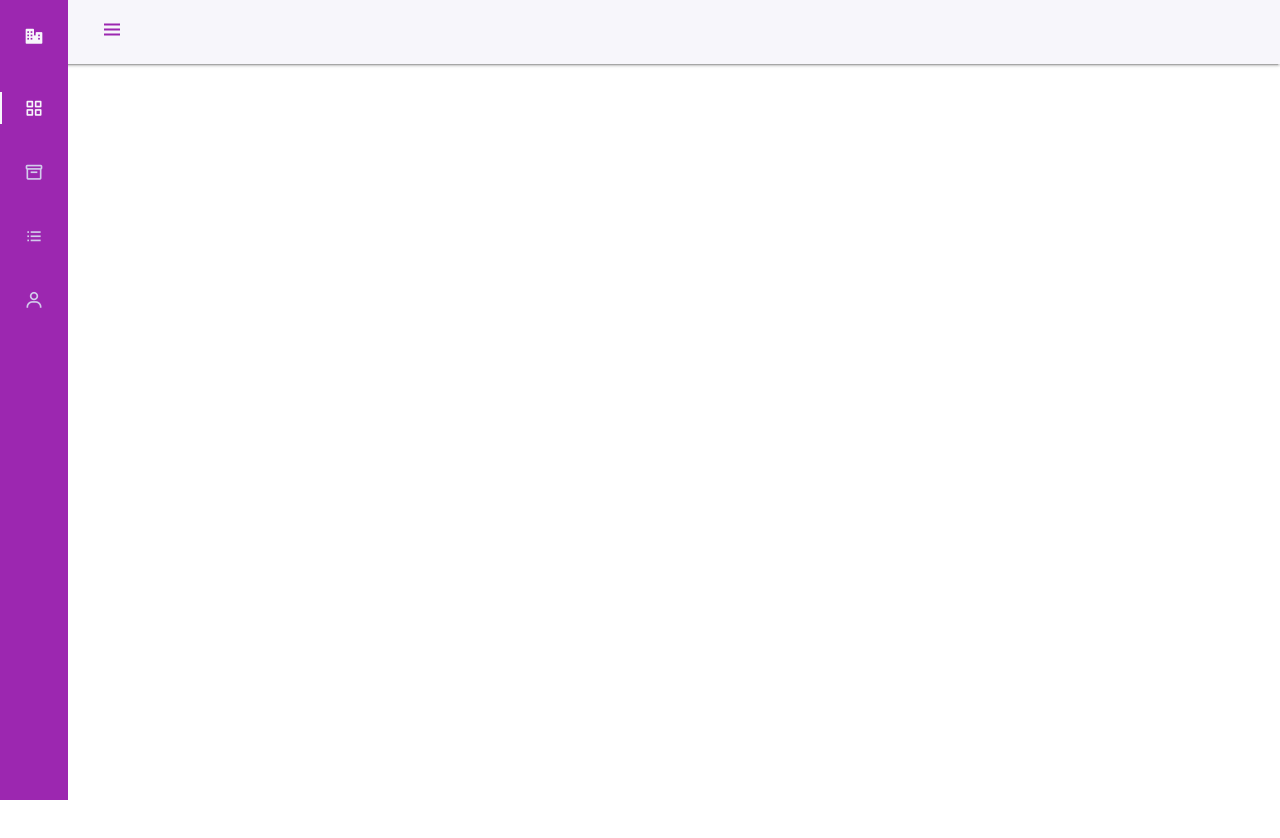
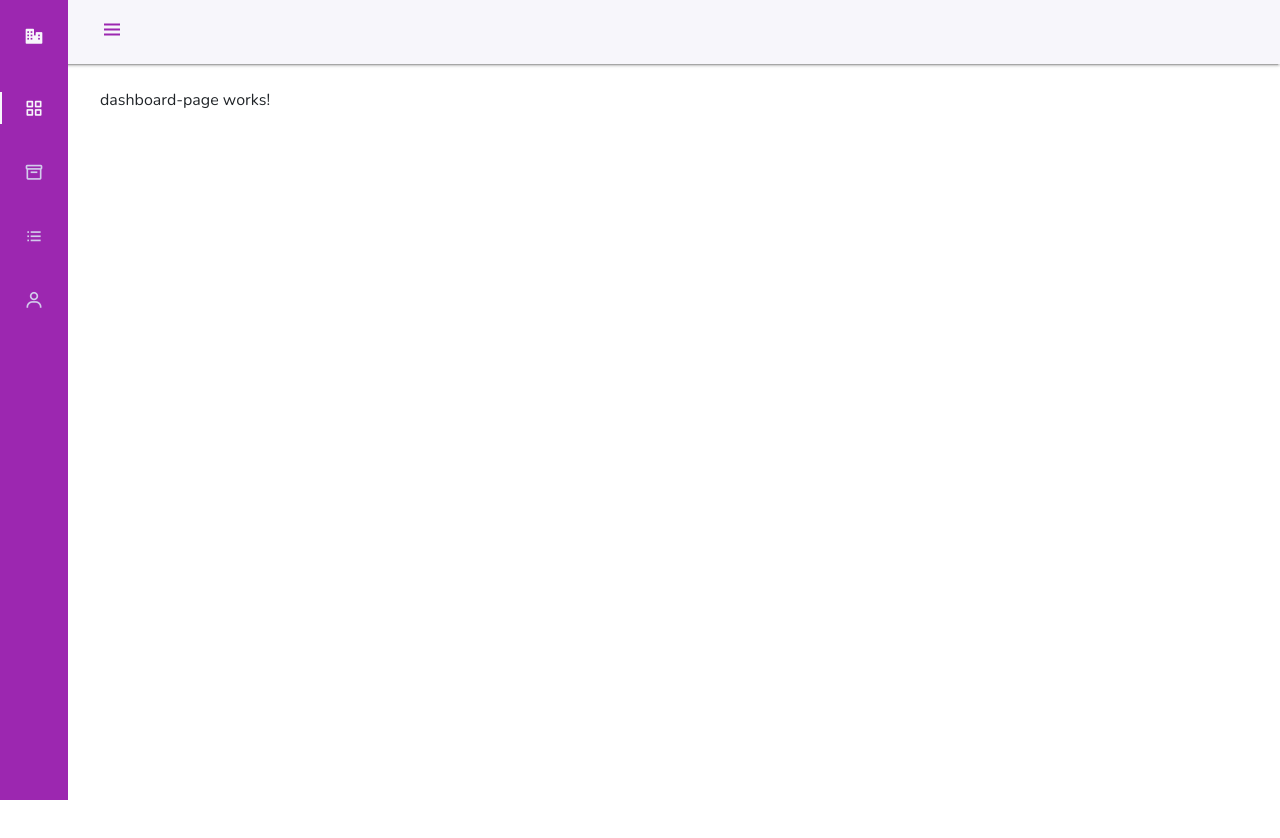
Before and after one commit to IvanZM123/ngbusiness, an Angular app in the folder ngbusiness-frontend/: page / in a window 1280 px wide. Shown: the top 838 px of the page. Built offline with nearby package versions, Linux system fonts and the light colour scheme.

Commit message:
Dashboard module added.

```diff
--- a/ngbusiness-frontend/src/app/app-routing.module.ts
+++ b/ngbusiness-frontend/src/app/app-routing.module.ts
@@ -2,6 +2,10 @@ import { NgModule } from '@angular/core';
 import { RouterModule, Routes } from '@angular/router';
 
 const routes: Routes = [
+  {
+    path: "",
+    loadChildren: () => import("./modules/dashboard/dashboard.module").then(module => module.DashboardModule)
+  },
   {
     path: "clients",
     loadChildren: () => import("./modules/clients/clients.module").then(module => module.ClientsModule)
@@ -9,6 +13,10 @@ const routes: Routes = [
   {
     path: "products",
     loadChildren: () => import("./modules/products/products.module").then(module => module.ProductsModule)
+  },
+  {
+    path: "**",
+    redirectTo: "/"
   }
 ];
 
--- /dev/null
+++ b/ngbusiness-frontend/src/app/modules/dashboard/page/dashboard-page/dashboard-page.component.html
@@ -0,0 +1 @@
+<p>dashboard-page works!</p>
--- /dev/null
+++ b/ngbusiness-frontend/src/app/modules/dashboard/page/dashboard-page/dashboard-page.component.ts
@@ -0,0 +1,15 @@
+import { Component, OnInit } from '@angular/core';
+
+@Component({
+  selector: 'app-dashboard-page',
+  templateUrl: './dashboard-page.component.html',
+  styleUrls: ['./dashboard-page.component.scss']
+})
+export class DashboardPageComponent implements OnInit {
+
+  constructor() { }
+
+  ngOnInit(): void {
+  }
+
+}
```
Also changed, not shown: ngbusiness-frontend/src/app/modules/dashboard/dashboard-routing.module.ts (added, +22 -0 lines), ngbusiness-frontend/src/app/modules/dashboard/dashboard.module.ts (added, +17 -0 lines), ngbusiness-frontend/src/app/modules/dashboard/page/dashboard-page/dashboard-page.component.scss (added).
